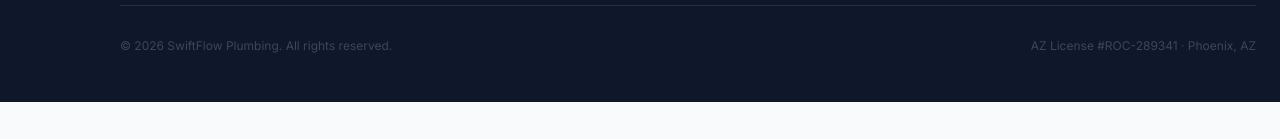
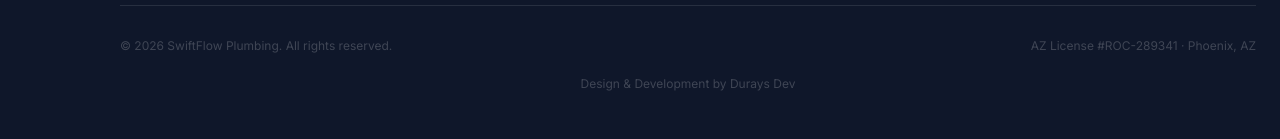
Before and after one commit to shearsray88/swift-flow-plumbing, a Next.js app: page / in a window 1280 px wide. Shown: the part 4805-4944 px from the top of the page. Before the commit the page ends 4907 px from the top, so only its background shows below. Built offline with nearby package versions, Linux system fonts and the light colour scheme; no server answers.

Commit message:
Add Durays Dev credit link to footer

```diff
--- a/components/Footer.jsx
+++ b/components/Footer.jsx
@@ -29,6 +29,12 @@ export default function Footer() {
           <p className="text-white/20 text-xs">&copy; 2026 SwiftFlow Plumbing. All rights reserved.</p>
           <p className="text-white/20 text-xs">AZ License #ROC-289341 · Phoenix, AZ</p>
         </div>
+        <div className="text-center mt-4">
+          <a href="https://duraysdev.com" target="_blank" rel="noopener noreferrer"
+            className="text-white/20 text-xs hover:text-white/50 transition-colors">
+            Design &amp; Development by Durays Dev
+          </a>
+        </div>
       </div>
     </footer>
   );
```
